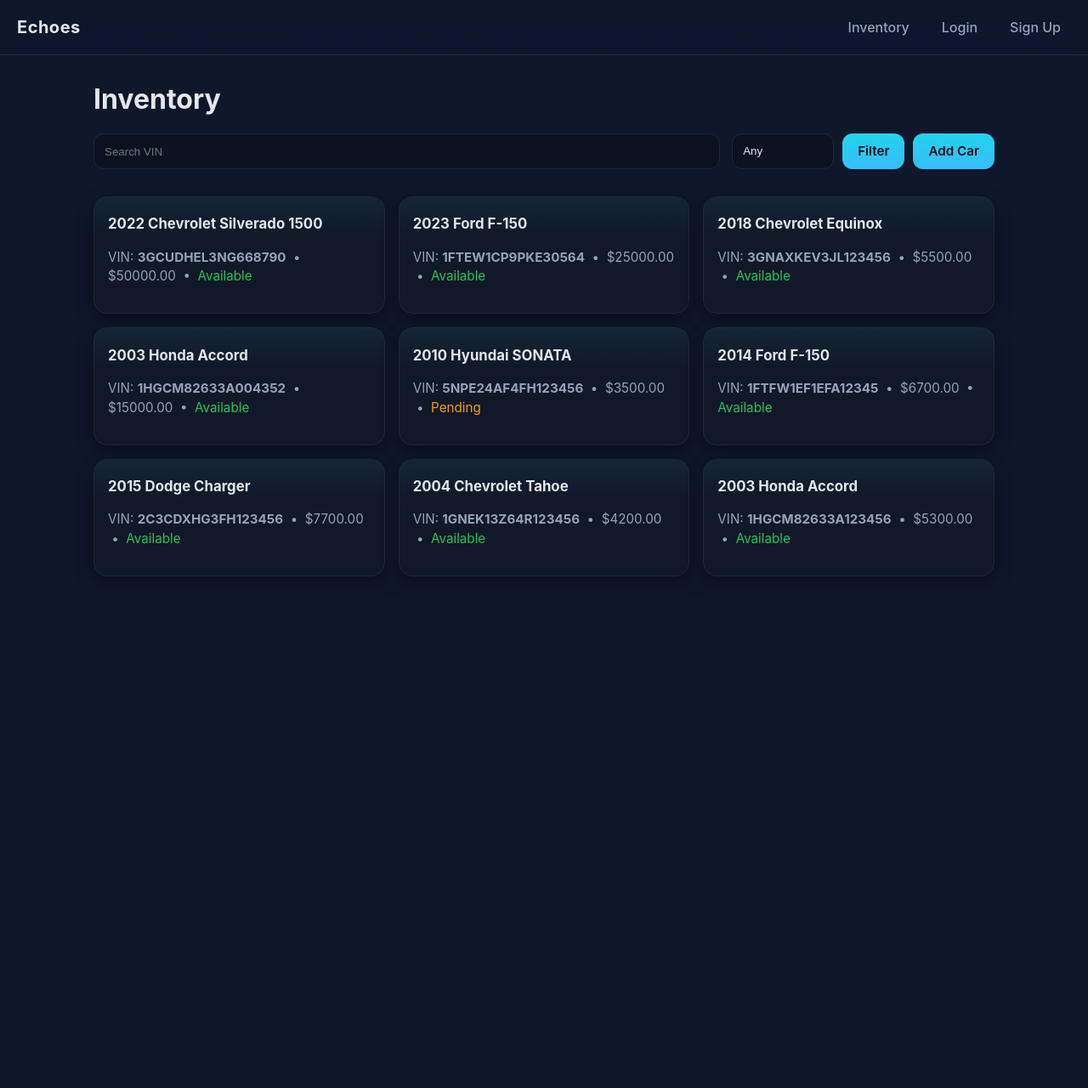
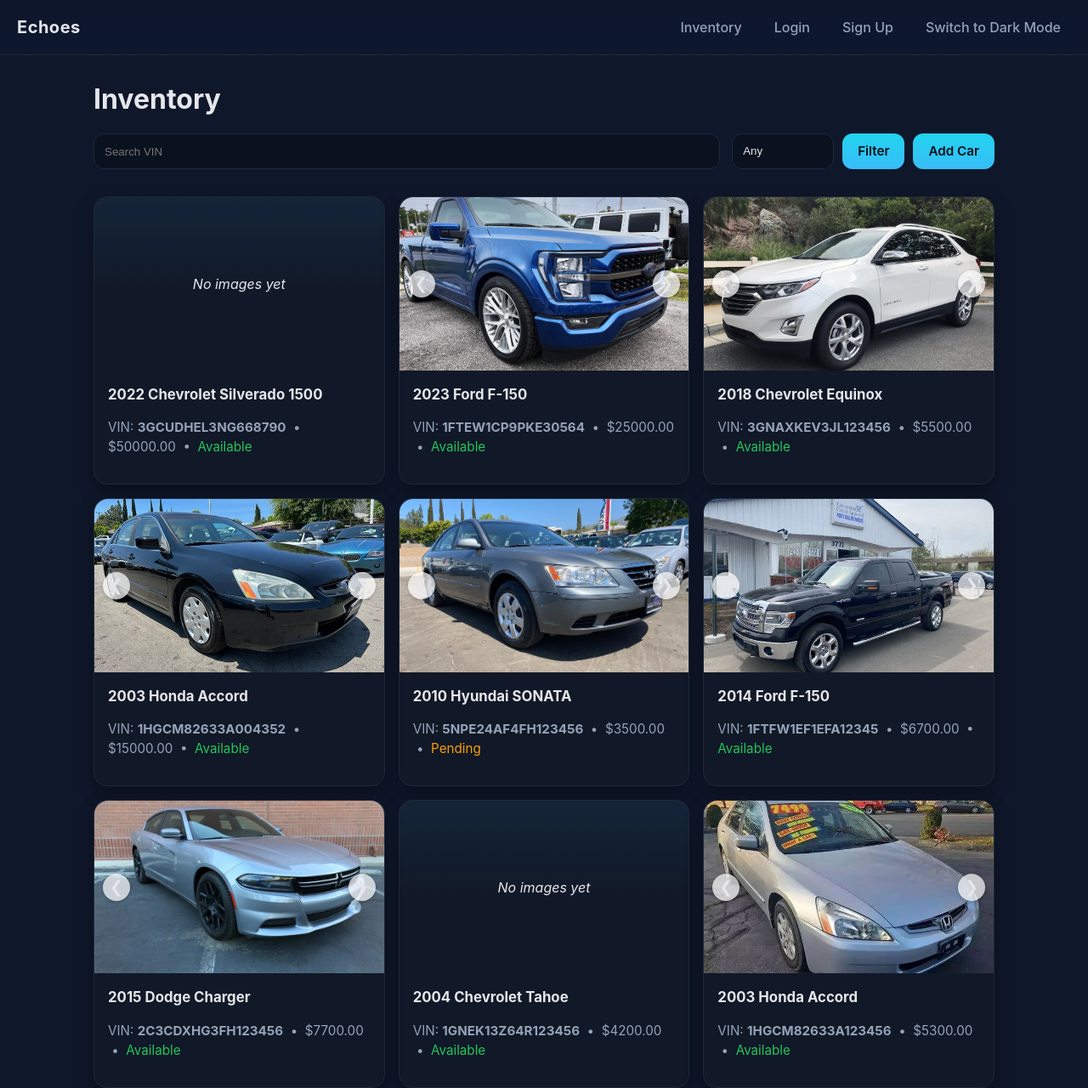
Before and after one commit to Mkac0/Echoes, a Django app: page /cars/ in a window 1280 px wide. Shown: the whole page at 85% size. Before the commit the page ends 678 px from the top, so only its background shows below. Run offline with Django 5.2, Linux system fonts and the light colour scheme; data comes from the database, SQL or seed files in the repository; parts of the project's set-up code (start-up, migrations or seed data) failed here and were passed over.

Commit message:
Added img display to the inventory page, and light/dark mode progress

```diff
--- a/autolot/static/css/base.css
+++ b/autolot/static/css/base.css
@@ -994,3 +994,112 @@ a.btn:hover,
         justify-content: space-between;
     }
 }
+
+/* --- Inventory Card Image Styles --- */
+
+.card-image-container {
+    position: relative;
+    width: calc(100% + 32px);
+    margin-left: -16px;
+    margin-top: -16px;
+    margin-bottom: 16px;
+    padding-top: 66%;
+    border-top-left-radius: 16px;
+    border-top-right-radius: 16px;
+    overflow: hidden;
+}
+
+.card-car-img {
+    position: absolute;
+    top: 0;
+    left: 0;
+    width: 100%;
+    height: 100%;
+    object-fit: cover;
+    display: block;
+    transition: opacity 0.3s ease;
+}
+
+.no-images-placeholder {
+    position: absolute;
+    top: 0;
+    left: 0;
+    width: 100%;
+    height: 100%;
+    background: var(--c-bg-input);
+    color: var(--c-text-secondary);
+    display: flex;
+    align-items: center;
+    justify-content: center;
+    font-size: 1rem;
+    font-style: italic;
+    border-radius: inherit;
+}
+
+/* --- Next Button Styling --- */
+
+.card-next-btn {
+    position: absolute;
+    top: 50%;
+    right: 10px;
+    transform: translateY(-50%);
+    background: rgba(0, 0, 0, 0.4);
+    color: #fff;
+    border: none;
+    border-radius: 50%;
+    width: 32px;
+    height: 32px;
+    font-size: 1.2rem;
+    line-height: 1;
+    cursor: pointer;
+    z-index: 5;
+    transition: background 0.2s ease;
+}
+
+.card-next-btn:hover {
+    background: rgba(0, 0, 0, 0.7);
+}
+
+.light-mode .card-next-btn {
+    background: rgba(255, 255, 255, 0.7);
+    color: var(--c-text-primary);
+    box-shadow: 0 2px 4px rgba(0, 0, 0, 0.2);
+}
+
+.light-mode .card-next-btn:hover {
+    background: rgba(255, 255, 255, 1);
+}
+
+/* --- Back Button Styling --- */
+
+.card-back-btn {
+    position: absolute;
+    top: 50%;
+    left: 10px;
+    transform: translateY(-50%);
+    background: rgba(0, 0, 0, 0.4);
+    color: #fff;
+    border: none;
+    border-radius: 50%;
+    width: 32px;
+    height: 32px;
+    font-size: 1.2rem;
+    line-height: 1;
+    cursor: pointer;
+    z-index: 5;
+    transition: background 0.2s ease;
+}
+
+.card-back-btn:hover {
+    background: rgba(0, 0, 0, 0.7);
+}
+
+.light-mode .card-back-btn {
+    background: rgba(255, 255, 255, 0.7);
+    color: var(--c-text-primary);
+    box-shadow: 0 2px 4px rgba(0, 0, 0, 0.2);
+}
+
+.light-mode .card-back-btn:hover {
+    background: rgba(255, 255, 255, 1);
+}
--- /dev/null
+++ b/autolot/static/js/theme.js
@@ -0,0 +1,76 @@
+document.addEventListener('DOMContentLoaded', () => {
+    const toggleButton = document.getElementById('theme-toggle');
+    const body = document.body;
+    const storageKey = 'theme-preference';
+
+    function applyTheme(theme) {
+        if (theme === 'light') {
+            body.classList.add('light-mode');
+            toggleButton.textContent = 'Switch to Dark Mode';
+        } else {
+            body.classList.remove('light-mode');
+            toggleButton.textContent = 'Switch to Light Mode';
+        }
+        localStorage.setItem(storageKey, theme);
+    }
+    const savedTheme = localStorage.getItem(storageKey);
+
+    if (savedTheme) {
+        applyTheme(savedTheme);
+    } else {
+        const prefersLight = window.matchMedia('(prefers-color-scheme: light)').matches;
+        if (prefersLight) {
+            applyTheme('light');
+        } else {
+            applyTheme('dark');
+        }
+    }
+    if (toggleButton) {
+        toggleButton.addEventListener('click', () => {
+            const currentTheme = body.classList.contains('light-mode') ? 'light' : 'dark';
+            const newTheme = currentTheme === 'dark' ? 'light' : 'dark';
+            applyTheme(newTheme);
+        });
+    }
+});
+
+function cycleImage(event, direction) {
+    event.preventDefault();
+    event.stopPropagation();
+
+    const container = event.target.closest('.card-image-container');
+    const img = container.querySelector('.card-car-img');
+
+    const urlsString = img.getAttribute('data-photo-urls');
+    if (!urlsString) return;
+
+    const photoUrls = urlsString.split('|');
+    const totalPhotos = photoUrls.length;
+    let currentIndex = parseInt(img.getAttribute('data-current-index') || '0', 10);
+
+    let nextIndex;
+
+    if (direction === 'next') {
+        nextIndex = (currentIndex + 1) % totalPhotos;
+    } else if (direction === 'prev') {
+        nextIndex = (currentIndex - 1 + totalPhotos) % totalPhotos;
+    } else {
+        return;
+    }
+
+    img.style.opacity = '0';
+
+    setTimeout(() => {
+        img.src = photoUrls[nextIndex];
+        img.setAttribute('data-current-index', nextIndex);
+        img.style.opacity = '1';
+    }, 300);
+}
+
+document.querySelectorAll('.card-next-btn').forEach(button => {
+    button.addEventListener('click', (event) => cycleImage(event, 'next'));
+});
+
+document.querySelectorAll('.card-back-btn').forEach(button => {
+    button.addEventListener('click', (event) => cycleImage(event, 'prev'));
+});
--- a/autolot/templates/autolot/car_list.html
+++ b/autolot/templates/autolot/car_list.html
@@ -20,6 +20,22 @@
 <section class="cards">
     {% for car in object_list %}
     <a href="{% url 'car-detail' car.pk %}" class="card card-link">
+        <div class="card-image-container">
+            {% if car.photos.all %}
+                {% with first_photo=car.photos.all.0 %}
+                <img src="{{ first_photo.image.url }}" alt="{{ car.year }} {{ car.make }} {{ car.model }} Photo" class="card-car-img"
+                    data-current-index="0"
+                    data-photo-urls="{% for photo in car.photos.all %}{{ photo.image.url }}{% if not forloop.last %}|{% endif %}{% endfor %}">
+
+                {% if car.photos.count > 1 %}
+                <button class="card-back-btn" type="button" aria-label="Previous Image">&#10094;</button>
+                <button class="card-next-btn" type="button" aria-label="Next Image">&#10095;</button>
+                {% endif %}
+                {% endwith %}
+            {% else %}
+                <div class="no-images-placeholder">No images yet</div>
+            {% endif %}
+        </div>
         <h3>{{ car.year }} {{ car.make }} {{ car.model }}</h3>
         <p class="meta">
             VIN: <strong>{{ car.vin }}</strong> &nbsp;&bull;&nbsp;
--- a/autolot/templates/base.html
+++ b/autolot/templates/base.html
@@ -34,6 +34,11 @@
                             <li><a href="{% url 'home' %}">Login</a></li>
                             <li><a href="{% url 'signup' %}">Sign Up</a></li>
                         {% endif %}
+                        <li>
+                            <button id="theme-toggle" type="button" aria-label="Toggle light and dark mode">
+                                Switch to Light Mode
+                            </button>
+                        </li>
                     </ul>
                 </nav>
             </div>
@@ -49,5 +54,6 @@
             {% endif %}
         {% endblock %}
         </main>
+        <script src="{% static 'js/theme.js' %}"></script> </body>
     </body>
 </html>
```
